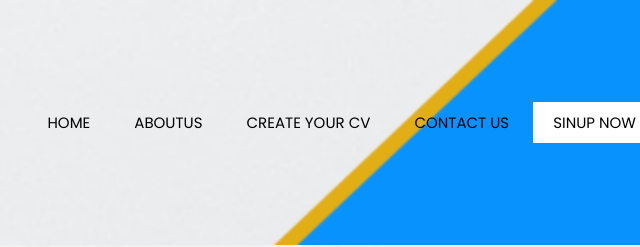
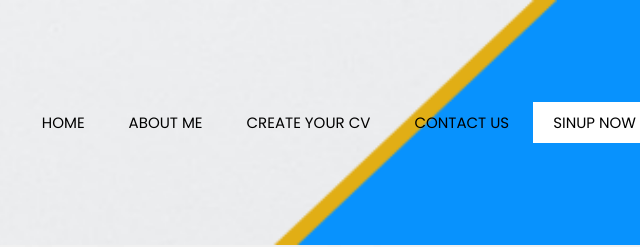
Before and after one commit to JuanHdez1/Personal, a plain HTML site: page index.html in a window 1280 px wide. Shown: the top 247 px of the page, 507-1147 px from the left. Drawn offline with Linux system fonts and the light colour scheme.

Commit message:
Update index.html

```diff
--- a/index.html
+++ b/index.html
@@ -61,7 +61,7 @@
                 <div class="collapse navbar-collapse justify-content-end" id="navbar-wd">
                     <ul class="navbar-nav">
                         <li><a class="nav-link active" href="index.html">Home</a></li>
-                        <li><a class="nav-link" href="about.html">Aboutus</a></li>
+                        <li><a class="nav-link" href="about.html">About Me</a></li>
                         <li><a class="nav-link" href="cycv.html">create your cv</a></li>
                         <li><a class="nav-link" href="contact.html">Contact Us</a></li>
                         <li><a class="nav-link active" style="background:#fff;color:#000;" href="contact.html">Sinup now</a></li>
@@ -382,7 +382,7 @@
                 <div class="col-12">
                     <p class="crp">© 2019 RD resume . All Rights Reserved.</p>
                     <ul class="bottom_menu">
-                        <li><a href="#">About Us</a></li>
+                        <li><a href="#">About Me</a></li>
                         <li><a href="#">Find jobs</a></li>
                         <li><a href="contact.html">Contact us</a></li>
                         <li><a href="#">Terms of Service</a></li>
```
